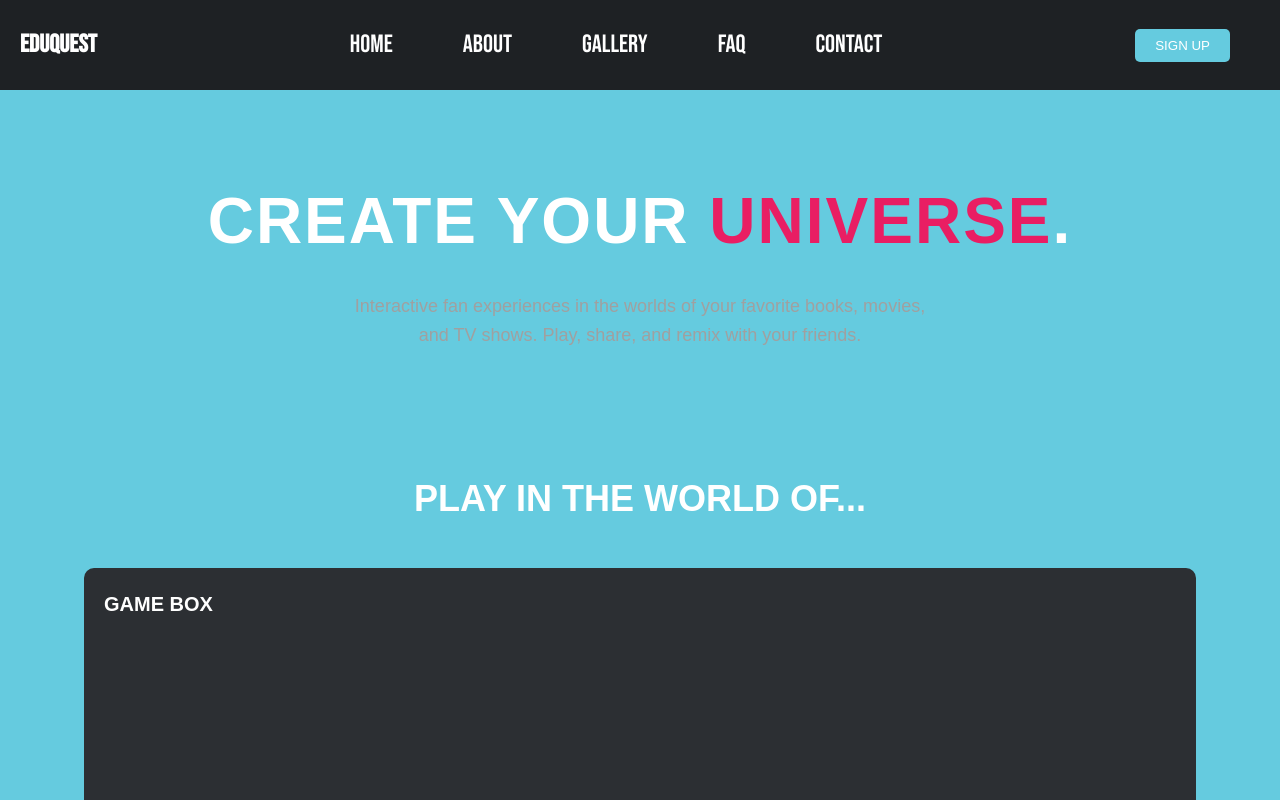
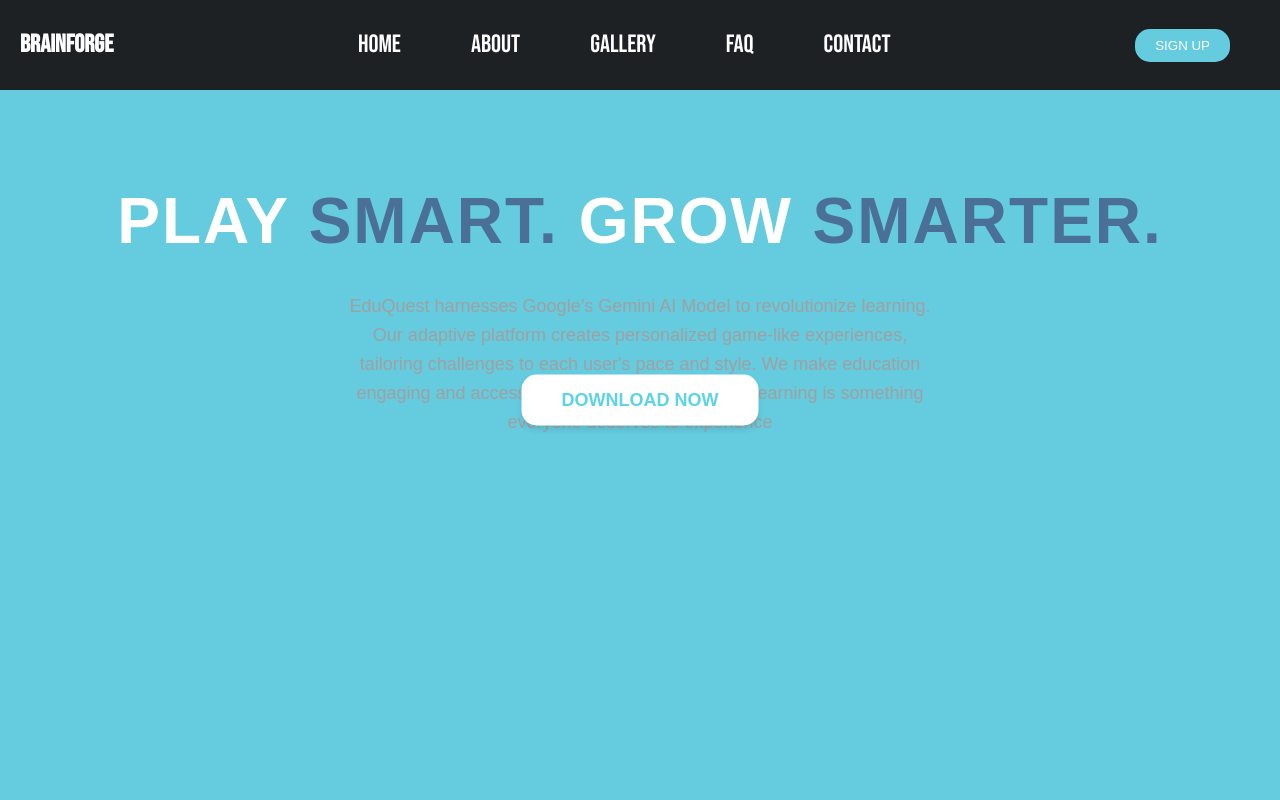
Before and after one commit to BrainForgeAI/GeminiApp, a React (Create React App) app in the folder Landing_page/geminiapp_website/: page / in a window 1280 px wide. Shown: the top 800 px of the page. Built offline with nearby package versions, Linux system fonts and the light colour scheme.

Commit message:
added images and changed some stuff up

```diff
--- a/Landing_page/geminiapp_website/src/App.css
+++ b/Landing_page/geminiapp_website/src/App.css
@@ -66,7 +66,7 @@ nav .container {
 }
 
 .hero h1 span {
-  color: #e91e63;
+  color: #4A7098;
 }
 
 .hero p {
@@ -172,3 +172,37 @@ nav .container {
     grid-template-columns: 1fr;
   }
 }
+
+
+.quick-intro {
+  font-size:48px;
+  color:#a0a0a0;
+}
+
+.download-button {
+  position: absolute;
+  top: 50%;
+  left: 50%;
+  transform: translate(-50%, -50%);
+
+  background-color: #FFFFFF;
+  color: #5DD3E7;
+  border: none;
+  padding: 15px 40px;
+  border-radius: 15px;
+  font-size: 18px;
+  font-weight: bold;
+  text-transform: uppercase;
+  cursor: pointer;
+  transition: background-color 0.3s ease, transform 0.3s ease;
+  box-shadow: 0 4px 6px rgba(0, 0, 0, 0.1);
+}
+
+.download-button:hover {
+  background-color: #000000;
+  transform: translate(-50%, -50%) scale(1.05);
+}
+
+.download-button:active {
+  transform: translate(-50%, -50%) scale(0.95);
+}
--- a/Landing_page/geminiapp_website/src/components/how_it_works.jsx
+++ b/Landing_page/geminiapp_website/src/components/how_it_works.jsx
@@ -4,18 +4,19 @@ const HowItWorks = () => {
   return (
     <div className="container">
       <section className="hero">
-        <h1>CREATE YOUR <span>UNIVERSE</span>.</h1>
-        <p>Interactive fan experiences in the worlds of your favorite books, movies, and TV shows. Play, share, and remix with your friends.</p>
+        <h1>PLAY <span>SMART.</span> GROW <span>SMARTER.</span></h1>
+        <p className="quick-intro">EduQuest harnesses Google’s Gemini AI Model to revolutionize learning. Our adaptive platform creates personalized game-like experiences,
+          tailoring challenges to each user's pace and style. We make education engaging and accessible for everyone. The joy of learning is something everyone deserves to experience</p>
       </section>
 
       <section>
-        <h2 className="section-title">PLAY IN THE WORLD OF...</h2>
+      <button className="download-button">DOWNLOAD NOW</button>
         <div className="card-grid">
           <div className="card">
 
-            <div className="card-content">
-              <h3 className="card-title">GAME BOX</h3>
-            </div>
+            {/* <div className="card-content"> */}
+              {/* <h3 className="card-title">GAME BOX</h3> */}
+            {/* </div> */}
           </div>
           {/* Add more cards as needed */}
         </div>
--- a/Landing_page/geminiapp_website/src/components/navbar.jsx
+++ b/Landing_page/geminiapp_website/src/components/navbar.jsx
@@ -4,7 +4,7 @@ const navbar = () => {
   return (
     <nav className="navbar">
     <div className="navbar-left">
-    <span className="brand-name">EDUQUEST</span>
+    <span className="brand-name">BRAINFORGE</span>
     </div>
     <div className="navbar-center">
       <a href="home">HOME</a>
--- a/Landing_page/geminiapp_website/src/navbar.css
+++ b/Landing_page/geminiapp_website/src/navbar.css
@@ -28,6 +28,14 @@
     text-decoration: none;
     margin: 0 35px;
     font-size: 25px;
+    transition: transform 0.3s ease, background-color 0.3s ease;
+  }
+
+  .navbar-center a:hover {
+    background-color: #000000;
+    transform: scale(1.05) translate(2px);
+    color: #5DD3E7; /* Change color on hover */
+    border-radius: 5px; /* Add border radius */
   }
 
   .navbar-right {
@@ -35,17 +43,23 @@
     align-items: center;
   }
 
+
   .signup-button {
     background-color: #65CBDF;
     color: white;
     border: none;
     padding: 9px 20px;
-    border-radius: 5px;
+    border-radius: 15px;
     margin-right: 30px;
     cursor: pointer;
     transition: transform 0.3s ease;
   }
 
   .signup-button:hover {
-    transform: scale(1.05) translateY(-2px);
+    background-color:#000000;
+    transform: scale(1.05) translate(2px);
 }
+
+/* .download-button:active {
+  transform: translate(-50%, -50%) scale(0.95);
+} */
```
Also changed, not shown: Landing_page/geminiapp_website/Images/skybackground.png (added).
